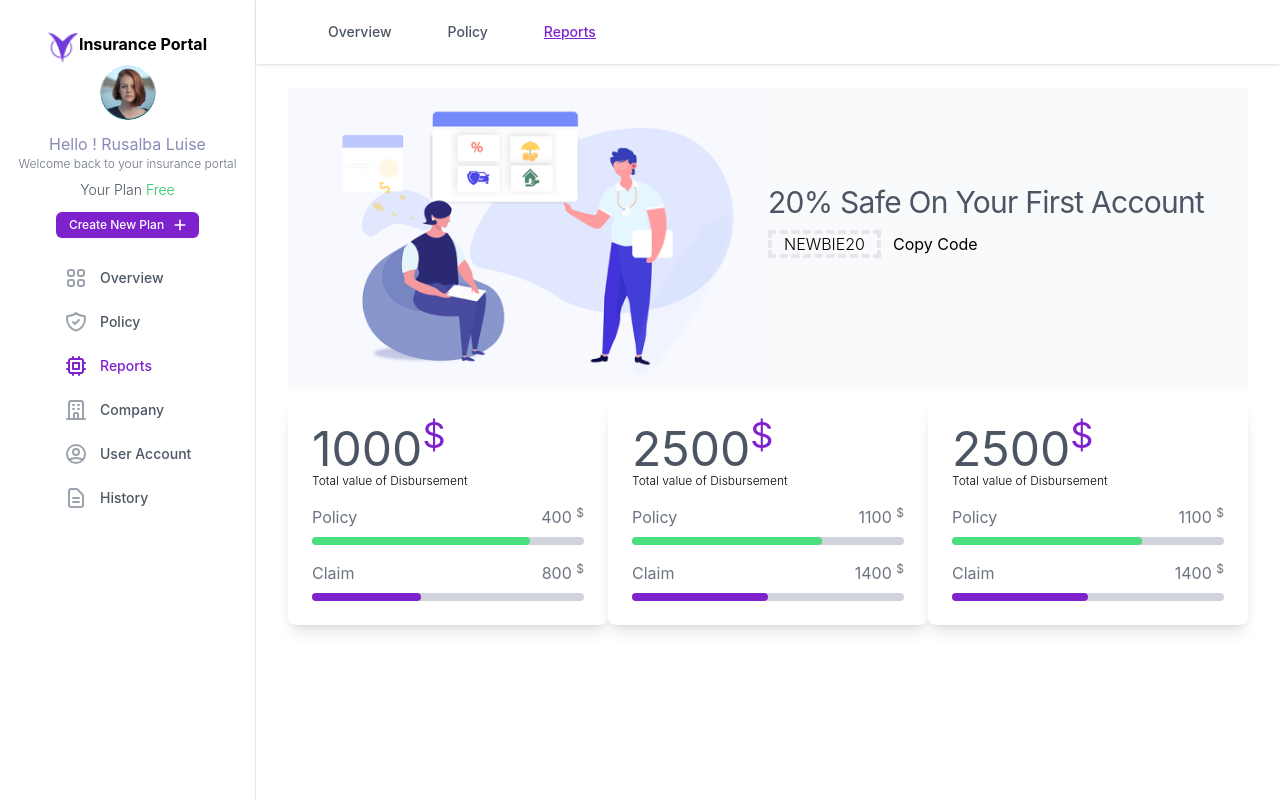
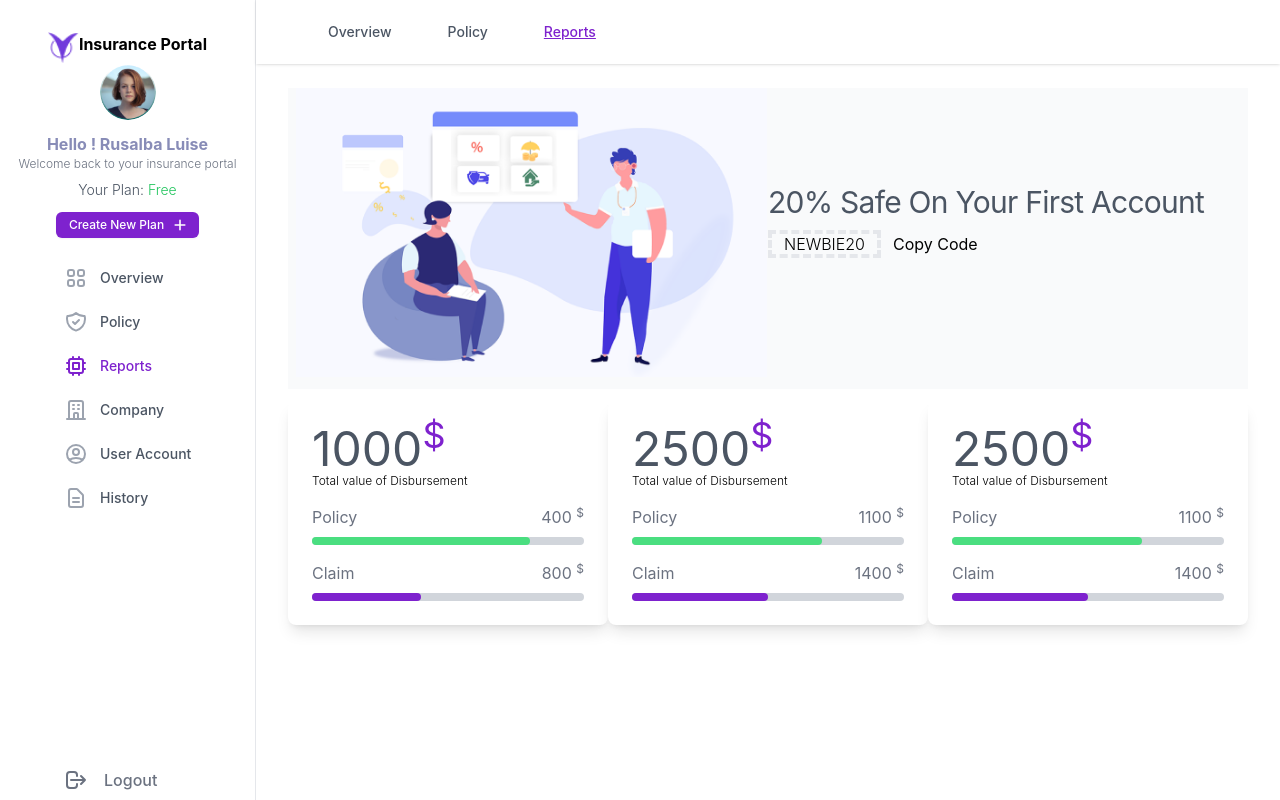
Before and after one commit to LarryKarani/dashboard-ui, a React (Create React App) app: page / in a window 1280 px wide. Built offline with nearby package versions, Linux system fonts and the light colour scheme.

Commit message:
center side nav

```diff
--- a/src/components/avatar.jsx
+++ b/src/components/avatar.jsx
@@ -9,9 +9,9 @@ export default function Avartor() {
                 src={Profile}
                 alt=""
             />
-            <h3 style={{color: '#888CB7'}} className="mt-3">Hello ! Rusalba Luise</h3>
+            <h3 style={{color: '#888CB7'}} className="mt-3 font-bold">Hello ! Rusalba Luise</h3>
             <p className='text-xs text-center font-light text-gray-500'>Welcome back to your insurance portal</p>
-            <p className='text-sm text-center font-light text-gray-600 mt-2'>Your Plan <span className='text-green-500'>Free</span></p>
+            <p className='text-sm text-center font-light text-gray-600 mt-2'>Your Plan: <span className='text-green-500'>Free</span></p>
             <Button/>
         </>
     )
--- a/src/pages/index.jsx
+++ b/src/pages/index.jsx
@@ -1,10 +1,9 @@
 import { Fragment, useState } from 'react'
-import { Dialog, Menu, Transition } from '@headlessui/react'
+import { Dialog, Transition } from '@headlessui/react'
 import Avator from '../components/avatar'
 import Card from '../components/card'
 
 import {
-    BellIcon,
     MenuAlt2Icon,
     XIcon,
     ViewGridIcon,
@@ -12,10 +11,10 @@ import {
     ChipIcon,
     OfficeBuildingIcon,
     UserCircleIcon,
-    DocumentTextIcon
+    DocumentTextIcon,
+    LogoutIcon
 
 } from '@heroicons/react/outline'
-import { SearchIcon } from '@heroicons/react/solid'
 import Logo from '../components/logo'
 import Hero from '../components/hero'
 
@@ -151,6 +150,14 @@ export default function Dashboard() {
                                             ))}
                                         </nav>
                                     </div>
+                                    <span className='group flex items-center pl-24 py-2 text-base font-medium rounded-md justify-items-center' >
+                                        <LogoutIcon className={classNames(
+                                            'mr-4 flex-shrink-0 h-6 w-6'
+                                        )}
+                                            aria-hidden="true"/>
+                                        Logout
+                                    </span>
+
                                 </Dialog.Panel>
                             </Transition.Child>
                             <div className="flex-shrink-0 w-14" aria-hidden="true">
@@ -191,6 +198,13 @@ export default function Dashboard() {
                                 ))}
                             </nav>
                         </div>
+                        <span className='group flex items-center pl-16 py-2 text-base font-medium rounded-md justify-items-center text-gray-500' >
+                            <LogoutIcon className={classNames(
+                                'mr-4 flex-shrink-0 h-6 w-6'
+                            )}
+                                aria-hidden="true" />
+                            Logout
+                        </span>
                     </div>
                 </div>
                 <div className="md:pl-64 flex flex-col flex-1">
```
